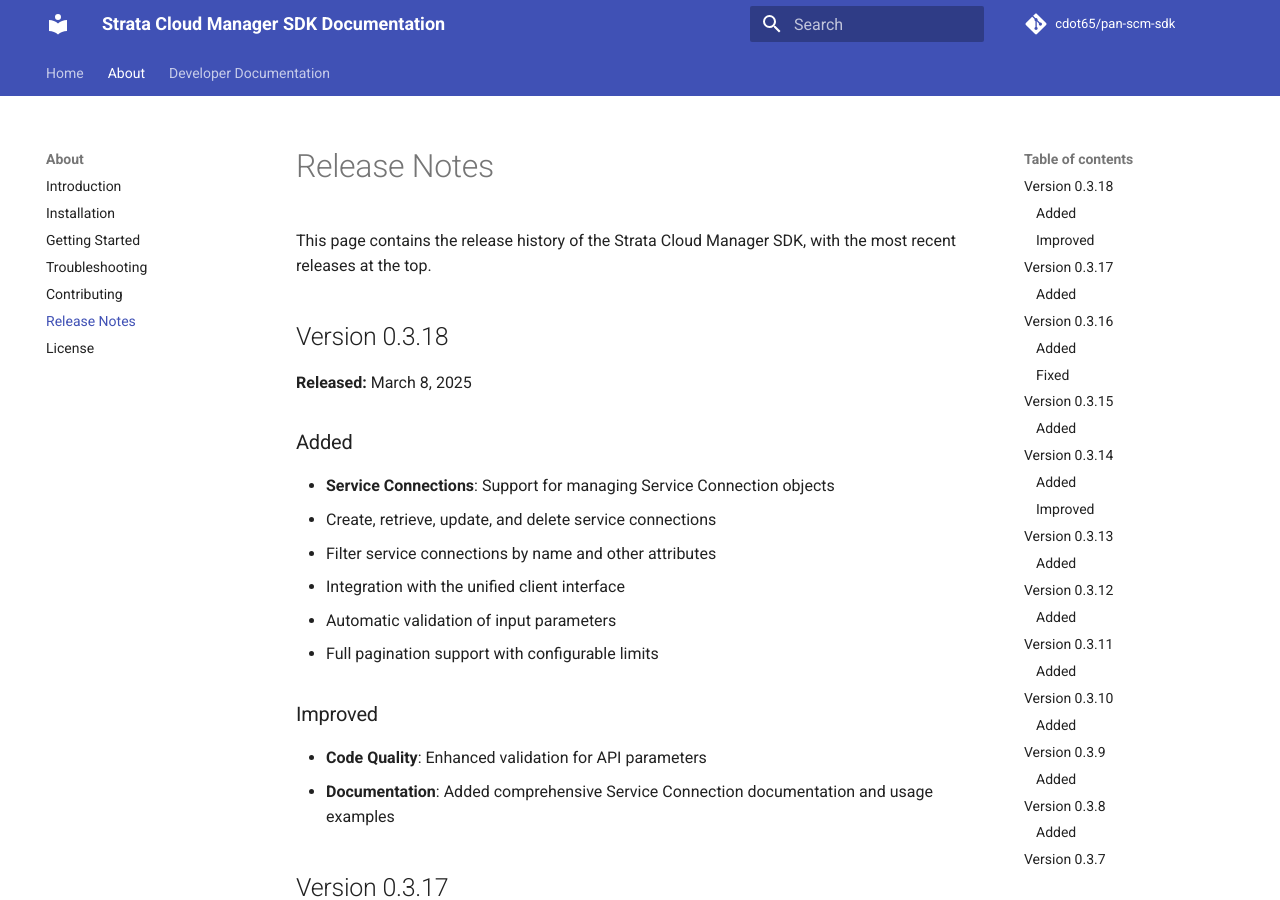
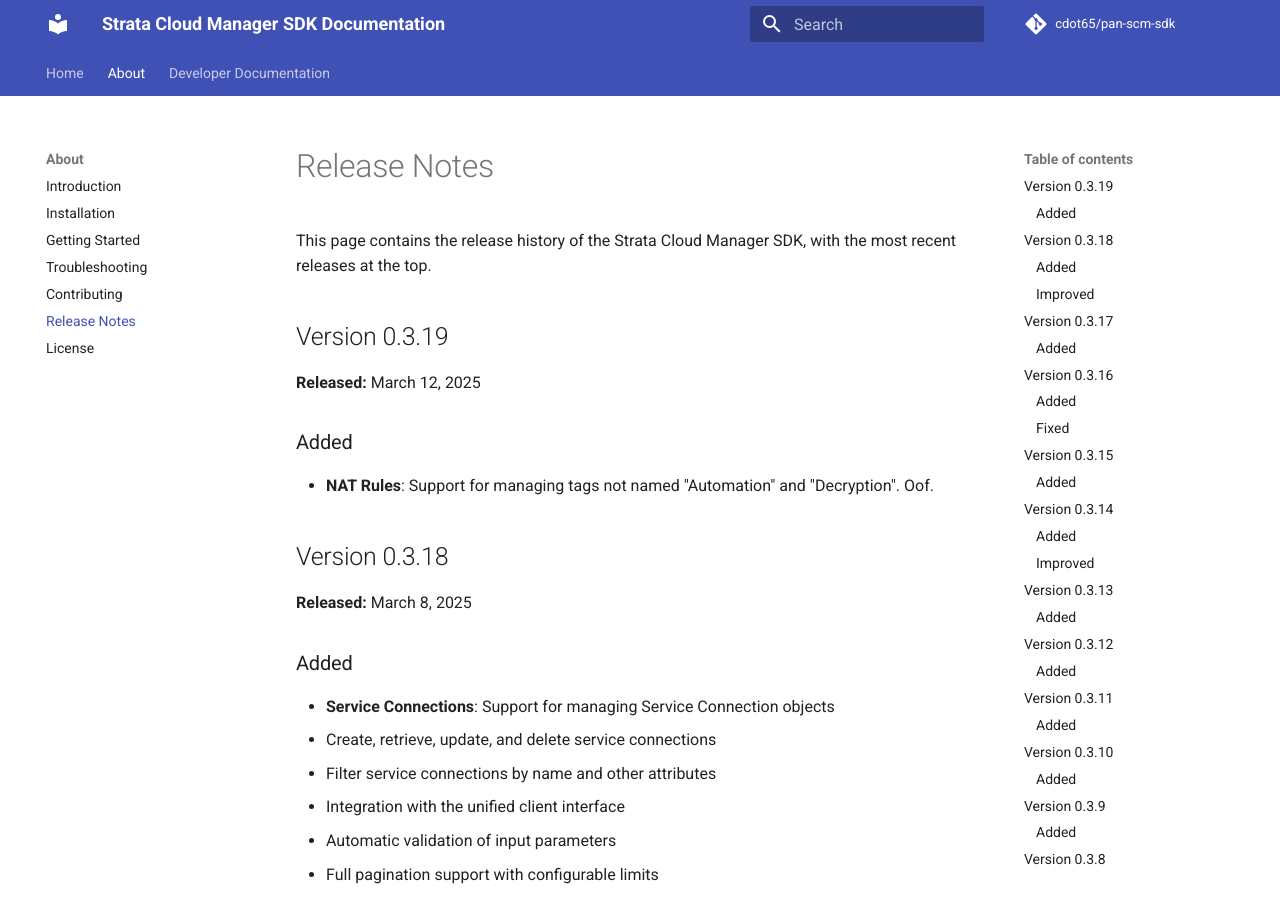
Before and after one commit to cdot65/pan-scm-sdk, an MkDocs documentation site: the page built from docs/about/release-notes.md, in a window 1280 px wide and 900 px high. Built offline with MkDocs 1.6.1 and Material for MkDocs 9.7.7, drawn with Linux system fonts in a browser that asks for light colours; comment, search, counter and statistics services are not loaded.

Commit message:
Add release notes for version 0.3.19
Documented the changes introduced in version 0.3.19 of the SDK. Notable addition includes support for managing NAT Rule tags excluding "Automation" and "Decryption".

```diff
--- a/docs/about/release-notes.md
+++ b/docs/about/release-notes.md
@@ -1,6 +1,14 @@
 # Release Notes
 
 This page contains the release history of the Strata Cloud Manager SDK, with the most recent releases at the top.
+
+## Version 0.3.19
+
+**Released:** March 12, 2025
+
+### Added
+
+- **NAT Rules**: Support for managing tags not named "Automation" and "Decryption". Oof.
 
 ## Version 0.3.18
 
```
